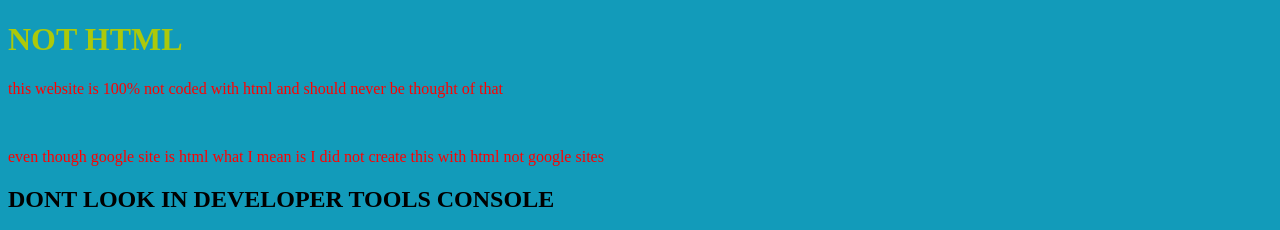
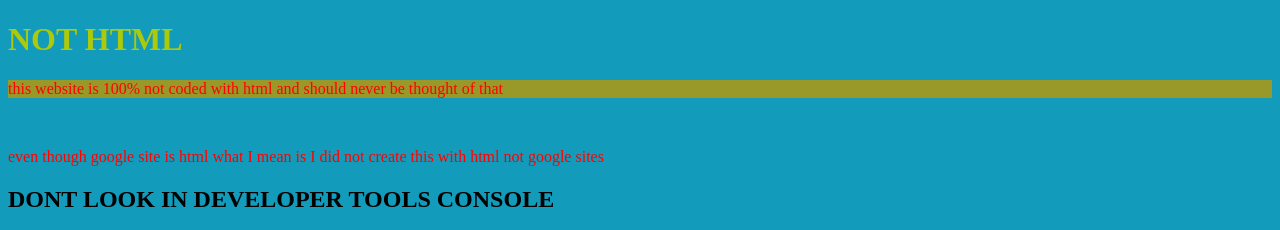
Before and after one commit to doomnoob123455/nohtml, a plain HTML site: page index.html in a window 1280 px wide. Shown: the top 230 px of the page. Drawn offline with Linux system fonts and the light colour scheme.

Commit message:
Update index.html

```diff
--- a/index.html
+++ b/index.html
@@ -14,10 +14,13 @@
     p {
         color:rgb(255, 0, 0);
     }
+        #hi {
+          background-color:rgb(153, 153, 41)
+        }
     </style>
     <body>
     <h1 id="hello">NOT HTML</h1>
-<p>this website is 100% not coded with html and should never be thought of that</p><br>
+<p id =hi>this website is 100% not coded with html and should never be thought of that</p><br>
 <p>even though google site is html what I mean is I did not create this with  html not google sites</p>
         <h2>DONT LOOK IN DEVELOPER TOOLS CONSOLE</h2>
     <p>cus if you do hehehe you will not like what happens next</p>
```
